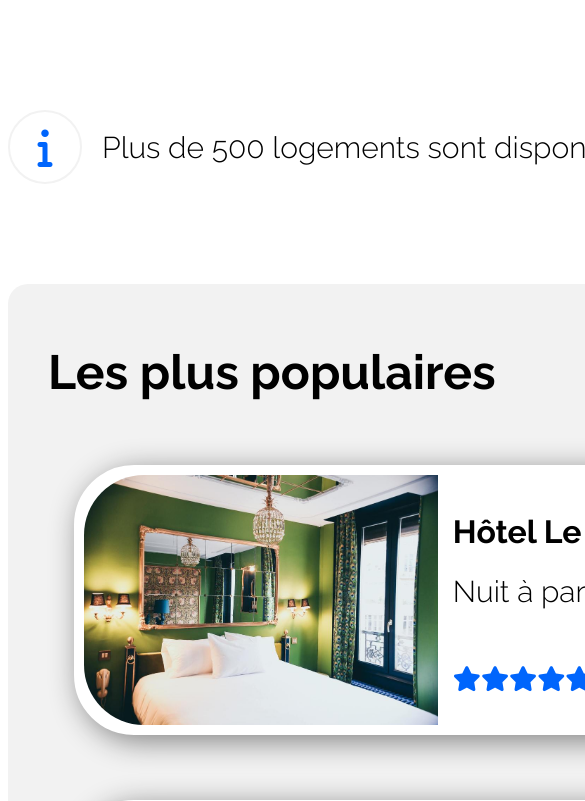
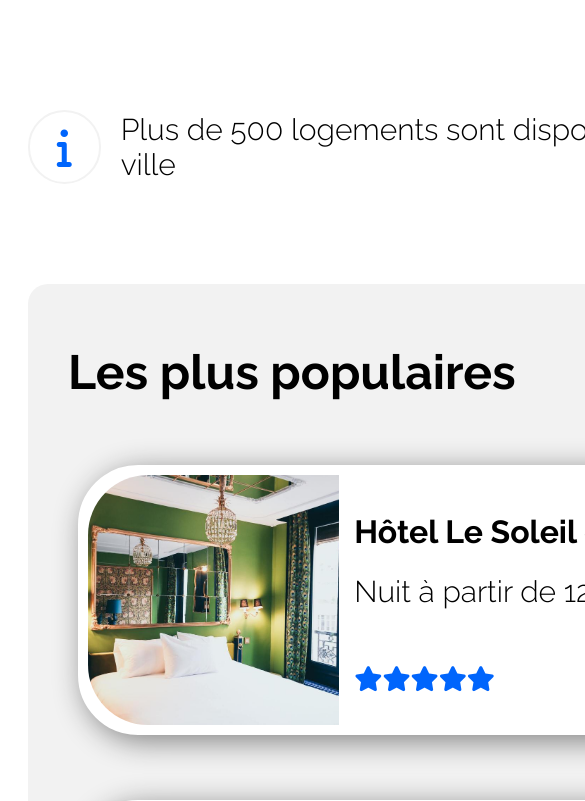
Before and after one commit to Senzaikyuu/KevinLikhtart_2_21122020, a plain HTML site: page index.html in a window 390 px wide. Shown: the part 1812-2613 px from the top of the page, 585 px wide, since content can reach past the window. Drawn offline with Linux system fonts and the light colour scheme.

Commit message:
Réservia
Affichage

```diff
--- a/style.css
+++ b/style.css
@@ -430,13 +430,14 @@ h4
 {
     body
     {
-        margin-right: -800px;
+        display: flex;
+        justify-content: flex-start;
     }
 
     .Marge
     {
         margin-right: -30px;
-        margin-left: -30px;
+        margin-left: -10px;
     }
 
     .Titre
@@ -574,7 +575,7 @@ h4
         margin-bottom: 40px;
         border-radius: 100px;
         border: 5px #F2F2F2 solid;
-        width: 70%;
+        width: 72%;
     }
 
     .FiltreLogo
```
